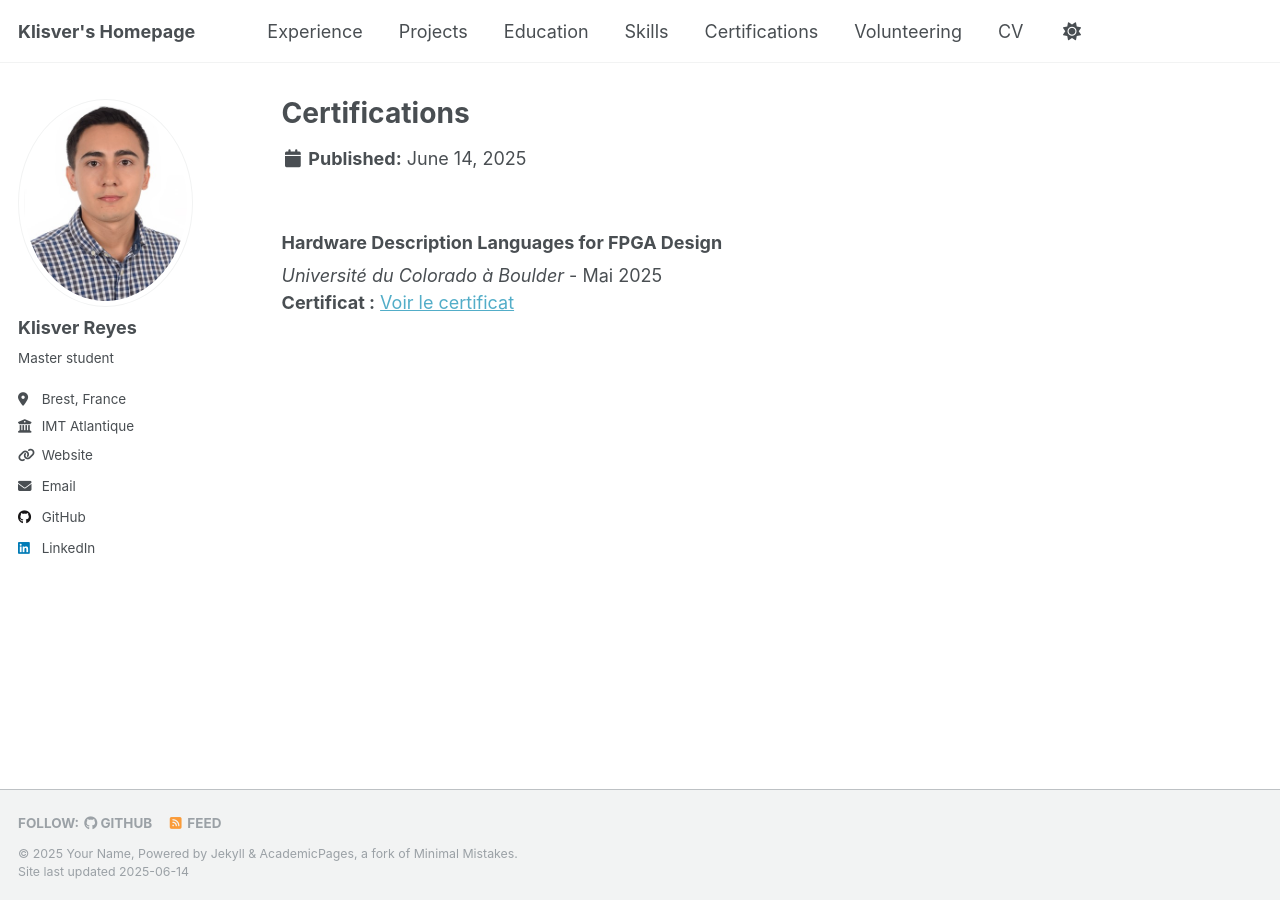
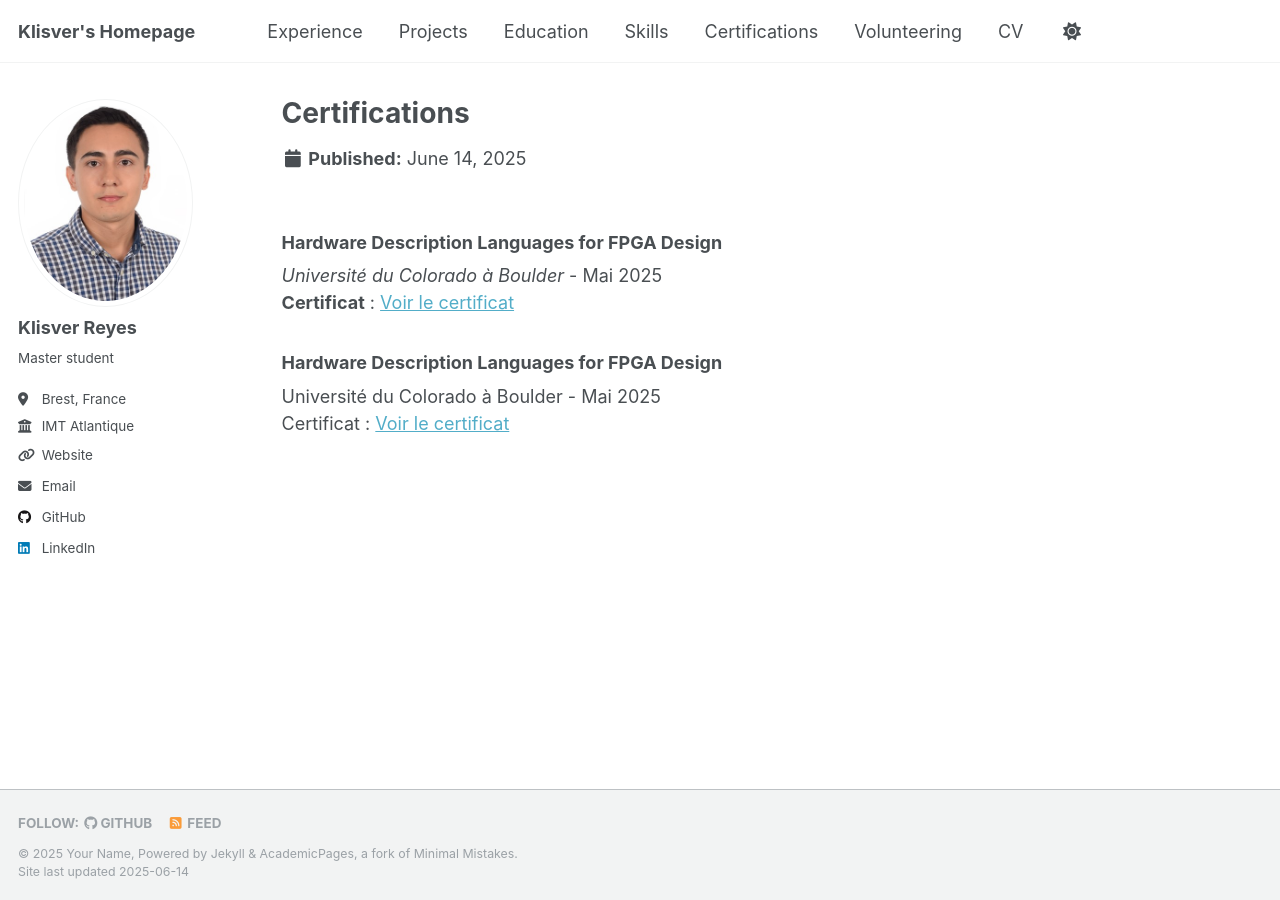
Before and after one commit to Klisver-Reyes/Klisver-Reyes.github.io, a Jekyll site: the page built from _certifications/certifications.md, in a window 1280 px wide. Built offline with Jekyll 4.4.1, drawn with Linux system fonts in a browser that asks for light colours.

Commit message:
Update certifications.md

```diff
--- a/_certifications/certifications.md
+++ b/_certifications/certifications.md
@@ -7,4 +7,8 @@ permalink: /certifications/
 
 ### Hardware Description Languages for FPGA Design
 *Université du Colorado à Boulder* - Mai 2025
-**Certificat :** [Voir le certificat](https://www.coursera.org/account/accomplishments/certificate/AA82QSO4FL67)
+**Certificat** : [Voir le certificat](https://www.coursera.org/account/accomplishments/certificate/AA82QSO4FL67)
+
+### Hardware Description Languages for FPGA Design
+Université du Colorado à Boulder - Mai 2025
+Certificat : [Voir le certificat](https://www.coursera.org/account/accomplishments/certificate/AA82QSO4FL67)
```
